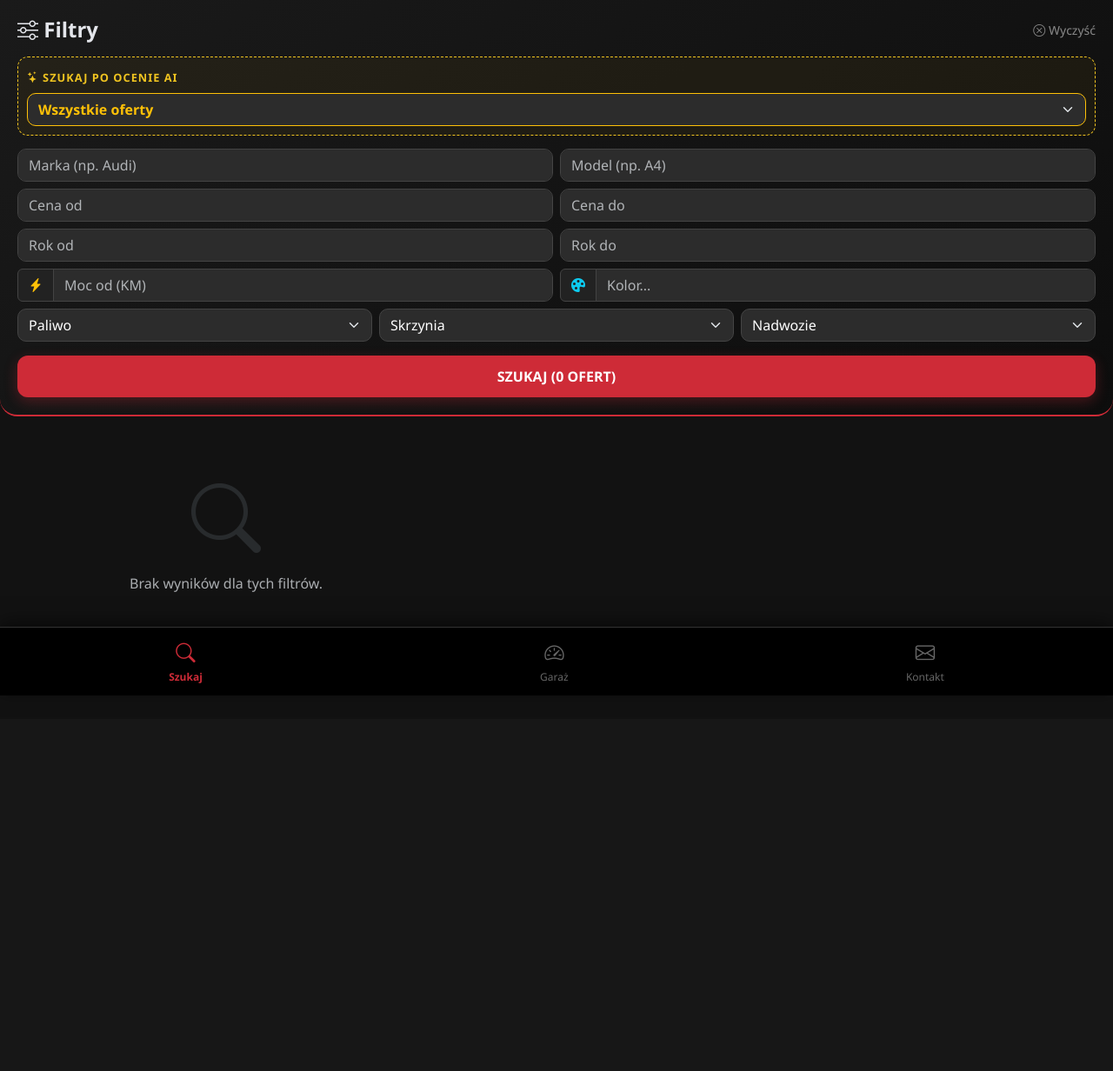
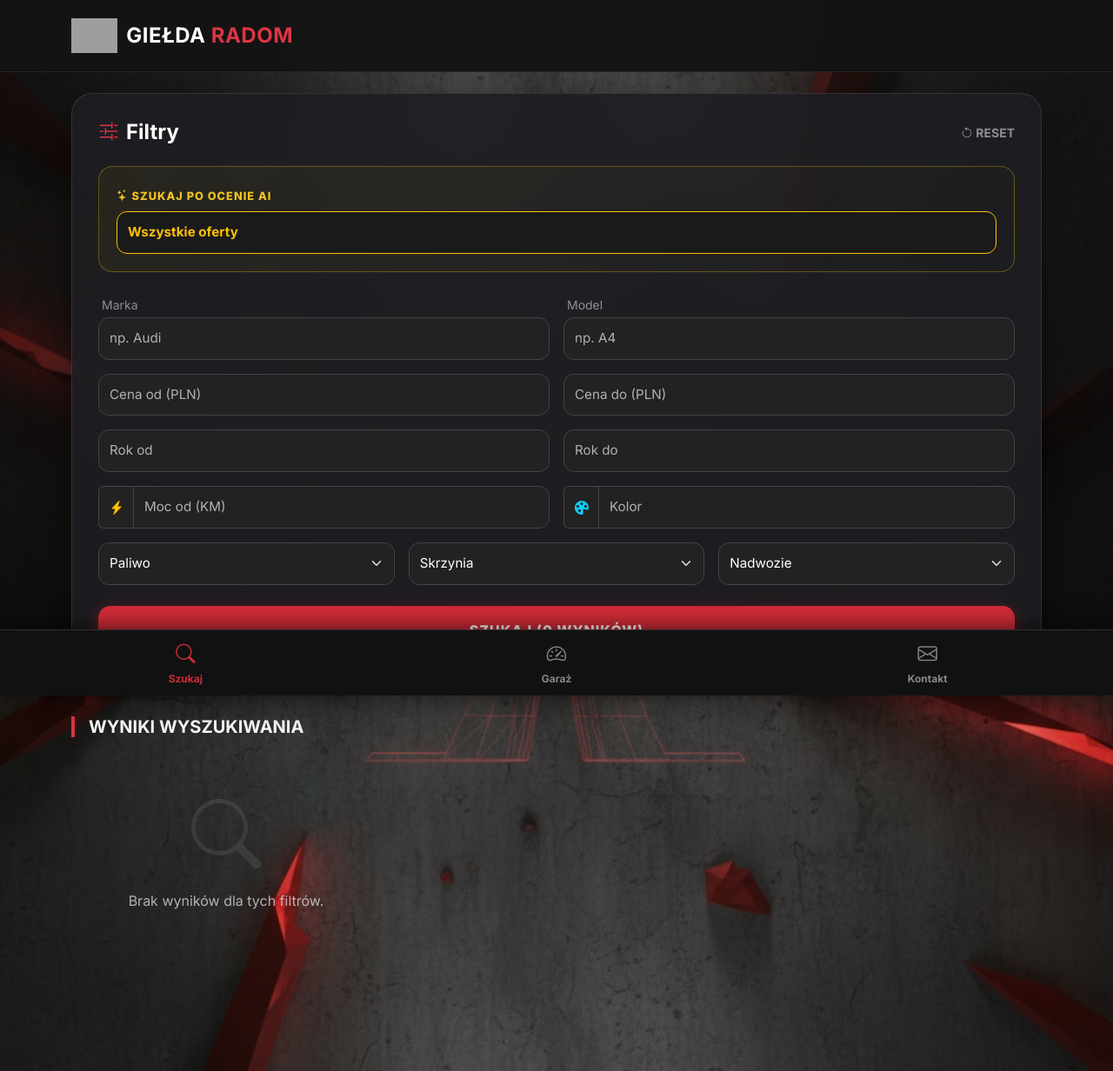
Before and after one commit to tomczykdariusz606/gielda-radom, a Flask app: page /szukaj in a window 1280 px wide. Shown: the whole page at 87% size. Before the commit the page ends 800 px from the top, so only its background shows below. Run offline with Flask 3, Linux system fonts and the light colour scheme; data that the repository does not hold is empty; grey boxes are pictures that could not be loaded.

Commit message:
Update szukaj.html

```diff
--- a/templates/szukaj.html
+++ b/templates/szukaj.html
@@ -12,68 +12,150 @@
     <meta charset="UTF-8">
     <meta name="viewport" content="width=device-width, initial-scale=1.0">
     <title>Zaawansowane Szukanie - Giełda Radom</title>
+
+    <link rel="icon" type="image/x-icon" href="{{ url_for('static', filename='favicon.ico') }}">
     <link href="https://cdn.jsdelivr.net/npm/bootstrap@5.3.2/dist/css/bootstrap.min.css" rel="stylesheet">
     <link rel="stylesheet" href="https://cdn.jsdelivr.net/npm/bootstrap-icons@1.11.1/font/bootstrap-icons.css">
+    <link href="https://fonts.googleapis.com/css2?family=Inter:wght@400;500;700;800&display=swap" rel="stylesheet">
 
     <style>
-        :root { --radom-red: #ce2b37; --bg-dark: #121212; --card-dark: #1e1e1e; --premium-gold: #f0c420; }
-        body { background-color: var(--bg-dark); color: #e4e6eb; font-family: 'Segoe UI', sans-serif; padding-bottom: 80px; }
+        :root { --radom-red: #ce2b37; }
 
+        body {
+            background-color: #121212;
+            color: #e0e0e0;
+            font-family: 'Inter', sans-serif;
+            padding-bottom: 120px; /* Więcej miejsca na dole */
+            background-image: url("{{ url_for('static', filename='czerwiec_tlo.jpg') }}");
+            background-size: cover;
+            background-position: center;
+            background-attachment: fixed;
+        }
+
+        /* TŁO SPÓJNE Z INDEX */
+        body::before {
+            content: ''; position: fixed; top: 0; left: 0; width: 100%; height: 100%;
+            background: linear-gradient(to bottom, rgba(20, 20, 20, 0.4), rgba(10, 10, 10, 0.85));
+            z-index: -1;
+        }
+
+        .navbar {
+            background: rgba(20, 20, 20, 0.95);
+            backdrop-filter: blur(12px);
+            border-bottom: 1px solid rgba(255,255,255,0.08);
+            position: sticky; top: 0; z-index: 1000;
+        }
+
+        /* PANEL WYSZUKIWANIA - Nowoczesny */
         .search-panel {
-            background: linear-gradient(145deg, #1a1a1a, #0d0d0d);
-            border-bottom: 2px solid var(--radom-red);
-            padding: 20px; border-radius: 0 0 20px 20px; margin-bottom: 20px;
+            background: rgba(30, 30, 35, 0.9);
+            border: 1px solid rgba(255, 255, 255, 0.1);
+            padding: 30px;
+            border-radius: 24px;
+            margin-bottom: 40px;
+            box-shadow: 0 20px 50px rgba(0,0,0,0.5);
+            backdrop-filter: blur(15px);
         }
 
         .form-control, .form-select {
-            background-color: #2c2c2c; border: 1px solid #444; color: white; border-radius: 10px;
+            background-color: #222;
+            border: 1px solid #444;
+            color: white;
+            border-radius: 12px;
+            padding: 12px;
+            font-size: 0.95rem;
         }
         .form-control:focus, .form-select:focus {
-            background-color: #333; border-color: var(--radom-red); color: white; box-shadow: none;
+            background-color: #2a2a2a;
+            border-color: var(--radom-red);
+            color: white;
+            box-shadow: 0 0 0 3px rgba(206, 43, 55, 0.2);
+        }
+        .input-group-text {
+            background-color: #222; border: 1px solid #444; border-right: none; color: #888;
         }
 
         /* ZŁOTA SEKCJA AI */
         .ai-filter-box {
-            border: 1px dashed var(--premium-gold);
-            background: rgba(240, 196, 32, 0.05);
-            border-radius: 12px; padding: 10px; margin-bottom: 15px;
+            border: 1px solid rgba(255, 215, 0, 0.3);
+            background: linear-gradient(145deg, rgba(255, 215, 0, 0.05), rgba(0,0,0,0));
+            border-radius: 16px; padding: 20px; margin-bottom: 25px;
         }
-        .ai-label { color: var(--premium-gold); font-weight: bold; font-size: 0.8rem; letter-spacing: 1px; text-transform: uppercase; }
+        .ai-label { color: #f0c420; font-weight: 800; font-size: 0.8rem; letter-spacing: 1px; text-transform: uppercase; }
 
-        .car-card { background-color: var(--card-dark); border: 1px solid #333; border-radius: 16px; overflow: hidden; box-shadow: 0 4px 6px rgba(0,0,0,0.3); }
-        .car-img { height: 180px; object-fit: cover; width: 100%; opacity: 0.9; }
+        /* KARTY SAMOCHODÓW - Takie same jak w Index */
+        .car-card {
+            background: #232329;
+            border: 1px solid rgba(255,255,255,0.1);
+            border-radius: 16px;
+            overflow: hidden;
+            transition: all 0.3s ease;
+            position: relative;
+            box-shadow: 0 4px 15px rgba(0,0,0,0.3);
+        }
+        .car-card:hover {
+            transform: translateY(-5px);
+            box-shadow: 0 15px 30px rgba(0,0,0,0.4);
+            border-color: rgba(206, 43, 55, 0.5);
+            background: #2a2a30;
+        }
+        .car-img { height: 220px; object-fit: cover; width: 100%; }
 
         .btn-search {
-            background: var(--radom-red); border: none; color: white; font-weight: bold; width: 100%; padding: 12px; border-radius: 12px;
-            box-shadow: 0 5px 15px rgba(206, 43, 55, 0.3); transition: 0.2s;
+            background: var(--radom-red); border: none; color: white; font-weight: 800; width: 100%;
+            padding: 16px; border-radius: 14px; text-transform: uppercase; letter-spacing: 1px;
+            box-shadow: 0 5px 20px rgba(206, 43, 55, 0.4); transition: 0.2s;
         }
         .btn-search:hover { background: #b01b25; transform: scale(1.02); }
 
+        /* --- DOLNE MENU (SKOPIOWANE Z INDEX) --- */
         .nav-bottom {
-            position: fixed; bottom: 0; width: 100%; background: #000; z-index: 1000;
-            display: flex; justify-content: space-around; padding: 12px 0;
-            box-shadow: 0 -5px 20px rgba(0,0,0,0.5); border-top: 1px solid #333;
+            position: fixed;
+            bottom: 0;
+            left: 0;
+            width: 100%;
+            background: #111;
+            z-index: 99999;
+            display: flex;
+            justify-content: space-around;
+            padding: 10px 0;
+            box-shadow: 0 -5px 20px rgba(0,0,0,0.5);
+            border-top: 1px solid #333;
         }
-        .nav-item { text-align: center; color: #666; text-decoration: none; font-size: 0.75rem; }
-        .nav-item.active { color: var(--radom-red); font-weight: 700; }
-        .nav-item i { font-size: 1.4rem; display: block; margin-bottom: 2px; }
-
-        .input-group-text { background-color: #222; border-color: #444; }
+        .nav-item {
+            text-align: center; color: #888; text-decoration: none;
+            font-size: 0.75rem; font-weight: 600;
+            flex: 1; display: flex; flex-direction: column; align-items: center; justify-content: center;
+        }
+        .nav-item:hover { color: white; }
+        .nav-item.active { color: var(--radom-red); }
+        .nav-item i { font-size: 1.4rem; margin-bottom: 3px; display: block; }
     </style>
 </head>
 <body>
 
+    <nav class="navbar navbar-dark py-3 mb-4">
+        <div class="container d-flex justify-content-between align-items-center">
+            <a class="navbar-brand fw-bold fs-4 d-flex align-items-center" href="/">
+                <img src="{{ url_for('static', filename='watermark.png') }}" alt="G" style="height: 40px; width: auto; margin-right: 10px;">
+                <span style="font-family: 'Inter', sans-serif; letter-spacing: 0.5px;">GIEŁDA <span class="text-danger">RADOM</span></span>
+            </a>
+        </div>
+    </nav>
+
+    <div class="container">
+
         <div class="search-panel">
-        <div class="d-flex justify-content-between align-items-center mb-3">
-            <h4 class="fw-bold m-0"><i class="bi bi-sliders"></i> Filtry</h4>
-            <a href="/szukaj" class="text-white-50 small text-decoration-none"><i class="bi bi-x-circle"></i> Wyczyść</a>
+            <div class="d-flex justify-content-between align-items-center mb-4">
+                <h4 class="fw-bold m-0 text-white"><i class="bi bi-sliders2 me-2 text-danger"></i>Filtry</h4>
+                <a href="/szukaj" class="text-white-50 small text-decoration-none fw-bold"><i class="bi bi-arrow-counterclockwise"></i> RESET</a>
             </div>
 
             <form action="/szukaj" method="GET">
 
                 <div class="ai-filter-box">
                     <label class="ai-label mb-2"><i class="bi bi-stars"></i> Szukaj po Ocenie AI</label>
-                <select name="ai_ocena" class="form-select border-warning text-warning fw-bold">
+                    <select name="ai_ocena" class="form-select border-warning text-warning fw-bold" style="background: #1a1a1a;">
                         <option value="" class="text-white">Wszystkie oferty</option>
                         <option value="SUPER" {% if args.get('ai_ocena')=='SUPER' %}selected{% endif %}>💎 SUPER OKAZJE</option>
                         <option value="DOBRA" {% if args.get('ai_ocena')=='DOBRA' %}selected{% endif %}>✅ DOBRA CENA</option>
@@ -82,41 +164,43 @@
                     </select>
                 </div>
 
-            <div class="row g-2 mb-2">
+                <div class="row g-3 mb-3">
                     <div class="col-6">
-                    <input type="text" name="marka" class="form-control" placeholder="Marka (np. Audi)" value="{{ args.get('marka', '') }}">
+                        <label class="small text-white-50 ms-1 mb-1">Marka</label>
+                        <input type="text" name="marka" class="form-control" placeholder="np. Audi" value="{{ args.get('marka', '') }}">
                     </div>
                     <div class="col-6">
-                    <input type="text" name="model" class="form-control" placeholder="Model (np. A4)" value="{{ args.get('model', '') }}">
+                        <label class="small text-white-50 ms-1 mb-1">Model</label>
+                        <input type="text" name="model" class="form-control" placeholder="np. A4" value="{{ args.get('model', '') }}">
                     </div>
                 </div>
 
-            <div class="row g-2 mb-2">
-                <div class="col-6"><input type="number" name="cena_min" class="form-control" placeholder="Cena od" value="{{ args.get('cena_min', '') }}"></div>
-                <div class="col-6"><input type="number" name="cena_max" class="form-control" placeholder="Cena do" value="{{ args.get('cena_max', '') }}"></div>
+                <div class="row g-3 mb-3">
+                    <div class="col-6"><input type="number" name="cena_min" class="form-control" placeholder="Cena od (PLN)" value="{{ args.get('cena_min', '') }}"></div>
+                    <div class="col-6"><input type="number" name="cena_max" class="form-control" placeholder="Cena do (PLN)" value="{{ args.get('cena_max', '') }}"></div>
                 </div>
 
-            <div class="row g-2 mb-2">
+                <div class="row g-3 mb-3">
                     <div class="col-6"><input type="number" name="rok_min" class="form-control" placeholder="Rok od" value="{{ args.get('rok_min', '') }}"></div>
                     <div class="col-6"><input type="number" name="rok_max" class="form-control" placeholder="Rok do" value="{{ args.get('rok_max', '') }}"></div>
                 </div>
 
-            <div class="row g-2 mb-2">
+                <div class="row g-3 mb-3">
                     <div class="col-6">
                         <div class="input-group">
-                        <span class="input-group-text text-warning"><i class="bi bi-lightning-charge-fill"></i></span>
+                            <span class="input-group-text"><i class="bi bi-lightning-charge-fill text-warning"></i></span>
                             <input type="number" name="moc_min" class="form-control" placeholder="Moc od (KM)" value="{{ args.get('moc_min', '') }}">
                         </div>
                     </div>
                     <div class="col-6">
                         <div class="input-group">
-                        <span class="input-group-text text-info"><i class="bi bi-palette-fill"></i></span>
-                        <input type="text" name="kolor" class="form-control" placeholder="Kolor..." value="{{ args.get('kolor', '') }}">
+                            <span class="input-group-text"><i class="bi bi-palette-fill text-info"></i></span>
+                            <input type="text" name="kolor" class="form-control" placeholder="Kolor" value="{{ args.get('kolor', '') }}">
                         </div>
                     </div>
                 </div>
 
-            <div class="row g-2 mb-3">
+                <div class="row g-3 mb-4">
                     <div class="col-4">
                         <select name="paliwo" class="form-select">
                             <option value="">Paliwo</option>
@@ -143,11 +227,11 @@
                     </div>
                 </div>
 
-            <button type="submit" class="btn-search">SZUKAJ ({{ cars|length }} OFERT)</button>
+                <button type="submit" class="btn-search">SZUKAJ ({{ cars|length }} WYNIKÓW)</button>
             </form>
         </div>
 
-    <div class="container">
+        <h5 class="text-white mb-3 ps-3 border-start border-4 border-danger fw-bold">WYNIKI WYSZUKIWANIA</h5>
 
         <div class="row row-cols-1 row-cols-md-2 row-cols-lg-3 g-4">
             {% for car in cars %}
@@ -156,11 +240,11 @@
                     <div class="card car-card h-100">
                         <div class="position-relative">
                             <img src="{{ car.img }}" class="car-img" loading="lazy">
-                            <div class="position-absolute bottom-0 start-0 w-100 p-2" style="background: linear-gradient(to top, rgba(0,0,0,0.9), transparent);">
-                                <h5 class="fw-bold text-white mb-0">{{ car.marka }} {{ car.model }}</h5>
+                            <div class="position-absolute bottom-0 start-0 w-100 p-3" style="background: linear-gradient(to top, rgba(0,0,0,0.95), transparent);">
+                                <h5 class="fw-bold text-white mb-1">{{ car.marka }} {{ car.model }}</h5>
                                 <div class="d-flex justify-content-between align-items-center">
                                     <span class="text-white-50 small">{{ car.rok }}r.</span>
-                                    <span class="text-danger fw-bold">{{ "{:,.0f}".format(car.cena).replace(',', ' ') }} PLN</span>
+                                    <span class="text-danger fw-bold fs-5">{{ "{:,.0f}".format(car.cena).replace(',', ' ') }} PLN</span>
                                 </div>
                             </div>
                         </div>
@@ -168,11 +252,11 @@
                         {% if car.ai_label %}
                         {% set ai = car.ai_label|from_json %}
                         {% if ai %}
-                        <div class="px-2 py-1 bg-dark border-top border-secondary d-flex justify-content-between align-items-center">
+                        <div class="px-3 py-2 bg-black bg-opacity-25 border-top border-secondary border-opacity-25 d-flex justify-content-between align-items-center">
                             <span class="badge bg-{{ ai.color }} text-dark fw-bold" style="font-size:0.65rem;">
                                 <i class="bi bi-stars"></i> {{ ai.label }}
                             </span>
-                            <small class="text-muted" style="font-size:0.65rem;">{{ ai.market_info[:25] }}...</small>
+                            <small class="text-white-50" style="font-size:0.65rem;">{{ ai.market_info[:30] }}...</small>
                         </div>
                         {% endif %}
                         {% endif %}
```
Lines whose indentation alone changed are shown as unchanged.
